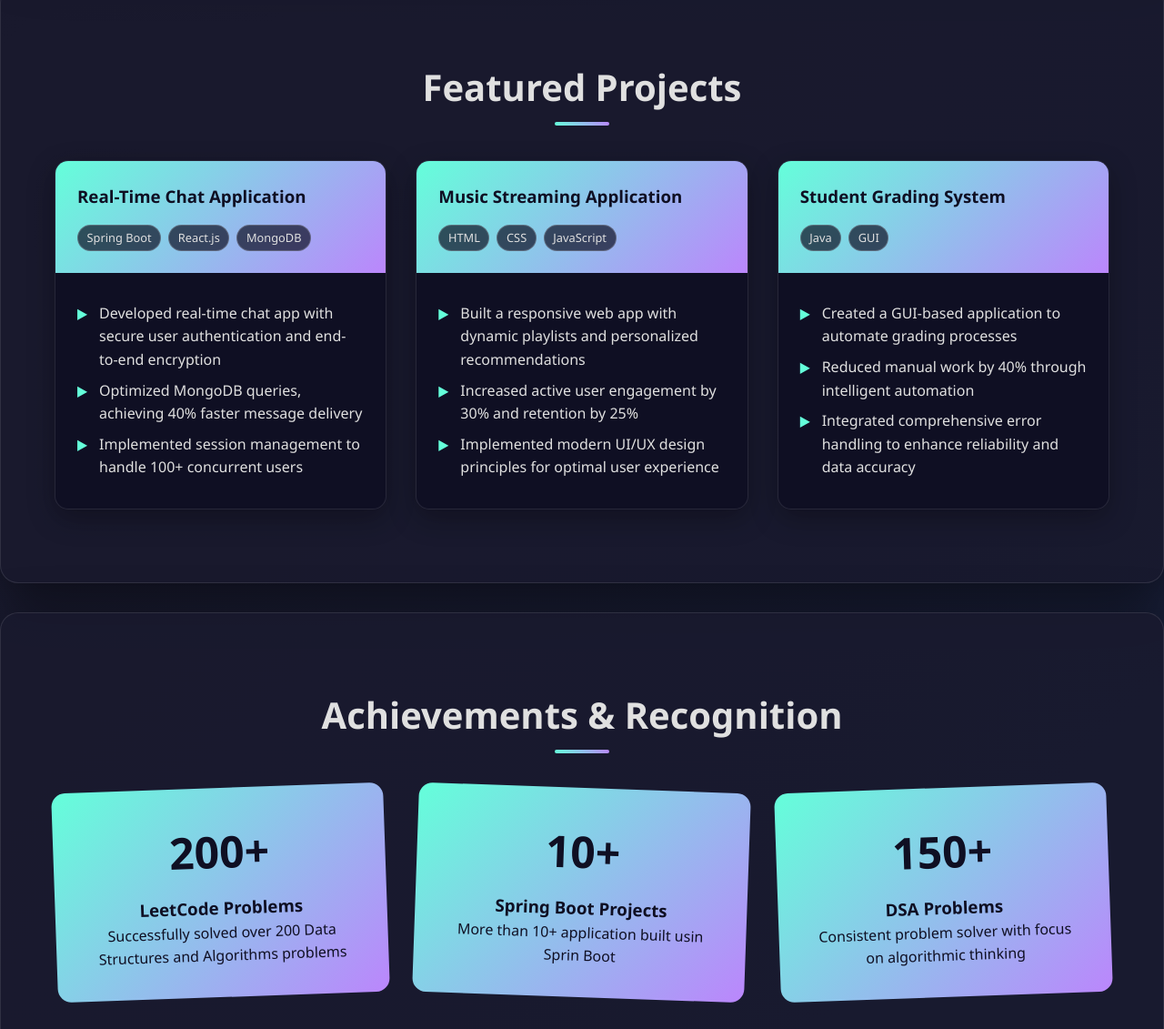
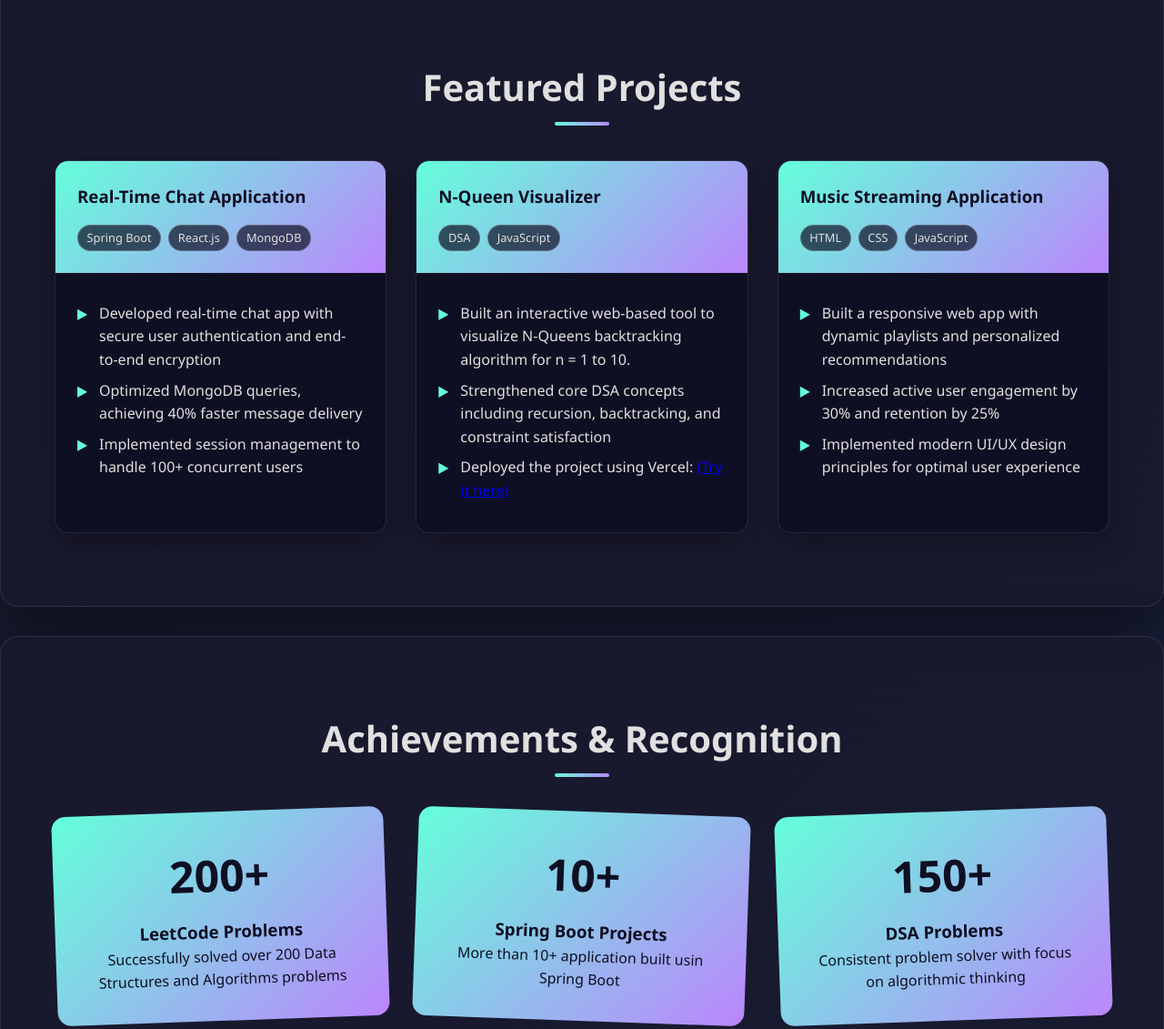
Before and after one commit to pavitrapandey/Portfolio, a plain HTML site: page index.html in a window 1280 px wide. Shown: the part 2666-3797 px from the top of the page at 91% size. Drawn offline with Linux system fonts and the light colour scheme.

Commit message:
new info added

```diff
--- a/index.html
+++ b/index.html
@@ -145,6 +145,25 @@
                     </div>
                 </div>
 
+
+
+                <div class="project-card">
+                    <div class="project-header">
+                        <h3>N-Queen Visualizer</h3>
+                        <div class="project-tech">
+                            <span class="tech-tag">DSA</span>
+                            <span class="tech-tag">JavaScript</span>
+                        </div>
+                    </div>
+                    <div class="project-body">
+                        <ul>
+                            <li>Built an interactive web-based tool to visualize N-Queens backtracking algorithm for n = 1 to 10.</li>
+                            <li>Strengthened core DSA concepts including recursion, backtracking, and constraint satisfaction</li>
+                            <li>Deployed the project using Vercel: <a href="https://n-queen-visualizer-six.vercel.app/">(Try it here)</a></li>
+                        </ul>
+                    </div>
+                </div>
+
                 <div class="project-card">
                     <div class="project-header">
                         <h3>Music Streaming Application</h3>
@@ -159,23 +178,6 @@
                             <li>Built a responsive web app with dynamic playlists and personalized recommendations</li>
                             <li>Increased active user engagement by 30% and retention by 25%</li>
                             <li>Implemented modern UI/UX design principles for optimal user experience</li>
-                        </ul>
-                    </div>
-                </div>
-
-                <div class="project-card">
-                    <div class="project-header">
-                        <h3>Student Grading System</h3>
-                        <div class="project-tech">
-                            <span class="tech-tag">Java</span>
-                            <span class="tech-tag">GUI</span>
-                        </div>
-                    </div>
-                    <div class="project-body">
-                        <ul>
-                            <li>Created a GUI-based application to automate grading processes</li>
-                            <li>Reduced manual work by 40% through intelligent automation</li>
-                            <li>Integrated comprehensive error handling to enhance reliability and data accuracy</li>
                         </ul>
                     </div>
                 </div>
@@ -196,7 +198,7 @@
                 <div class="achievement-card">
                     <div class="achievement-number">10+</div>
                     <h3>Spring Boot Projects</h3>
-                    <p>More than 10+ application built usin Sprin Boot</p>
+                    <p>More than 10+ application built usin Spring Boot</p>
                 </div>
                 <div class="achievement-card">
                     <div class="achievement-number">150+</div>
```
Also changed, not shown: 1 other file.
